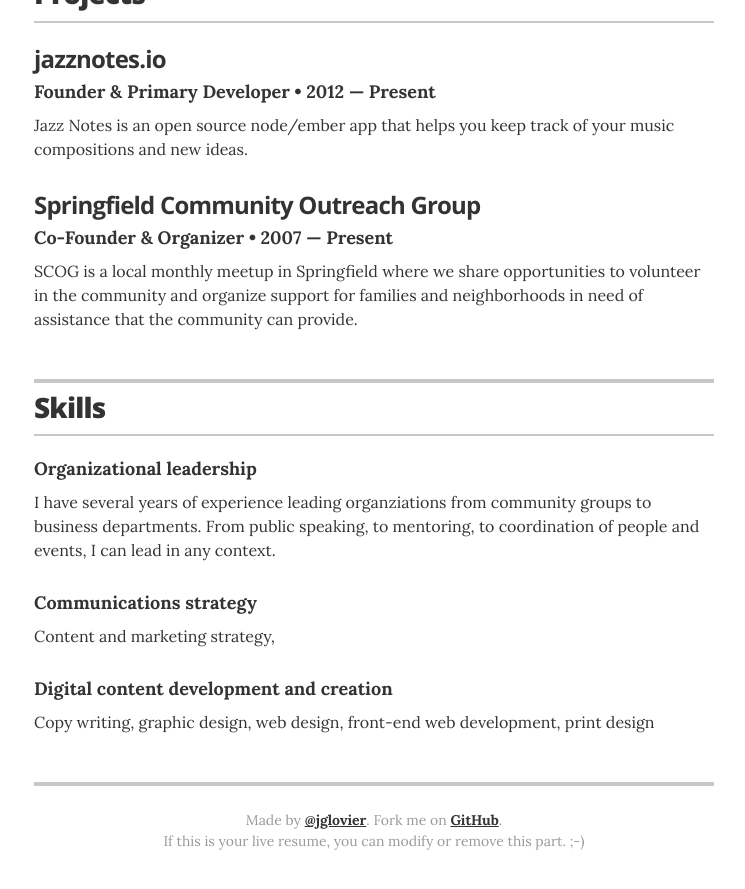
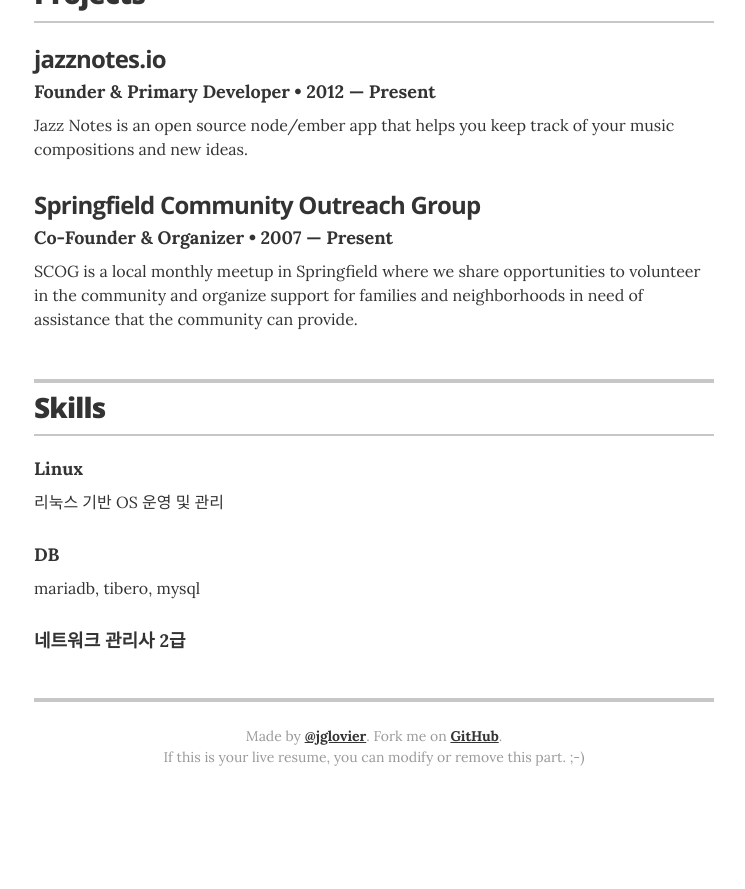
Before and after one commit to kimkim0999/kimkim0999.github.io, a Jekyll site: the page built from index.html, in a window 1280 px wide and 900 px high, scrolled down 1543 px. Shown: the top 889 px of the window, without its empty margins (266-1011 px from the left). Built offline with Jekyll 4.4.1, drawn with Linux system fonts in a browser that asks for light colours; after the commit the page ends 2359 px from its top, so only the background shows below that.

Commit message:
Update skills.yml

```diff
--- a/_data/skills.yml
+++ b/_data/skills.yml
@@ -1,12 +1,12 @@
 # Skills
 # Organizational leadership
-- skill: Organizational leadership
-  description: I have several years of experience leading organziations from community groups to business departments. From public speaking, to mentoring, to coordination of people and events, I can lead in any context.
+- skill: Linux
+  description: 리눅스 기반 OS 운영 및 관리
 
 # Communications strategy
-- skill: Communications strategy
-  description: Content and marketing strategy,
+- skill: DB
+  description: mariadb, tibero, mysql
 
 # Digital content development and creation
-- skill: Digital content development and creation
-  description: Copy writing, graphic design, web design, front-end web development, print design
+- skill: 네트워크 관리사 2급
+# description: Copy writing, graphic design, web design, front-end web development, print design
```
